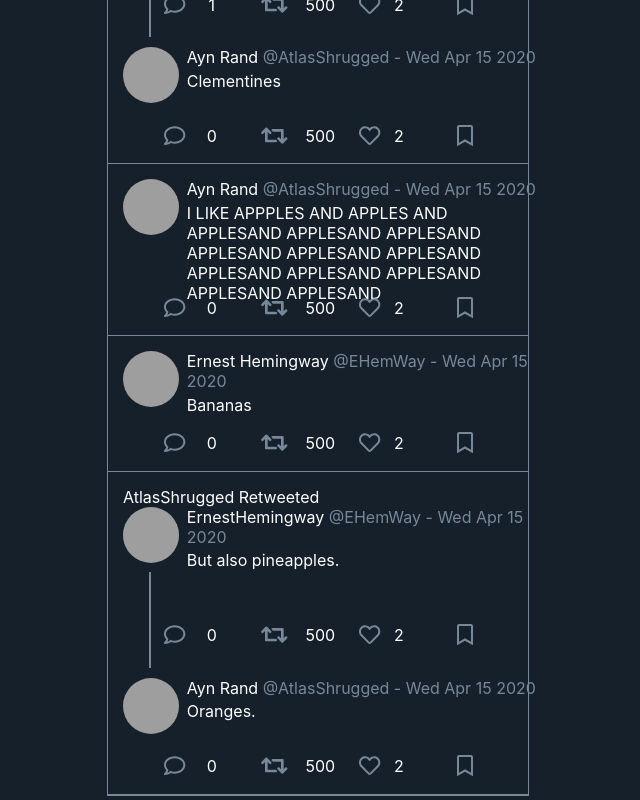
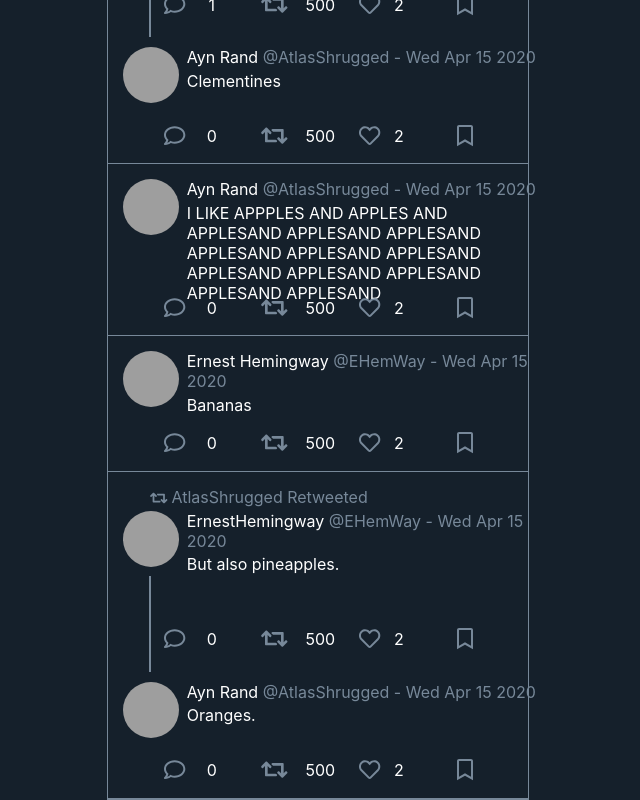
Before and after one commit to jadk97/tweeter-2.0, a React (Create React App) app: page /home in a window 1280 px wide. Shown: the part 730-1530 px from the top of the page, without its empty margins (277-917 px from the left). Built offline with nearby package versions, Linux system fonts and the light colour scheme; grey boxes are pictures that could not be loaded.

Commit message:
added some styling to labels indicating when a tweet has been retweeted by a given user

```diff
--- a/src/components/Tweet.css
+++ b/src/components/Tweet.css
@@ -244,3 +244,13 @@ text-align: right;
     text-decoration: underline;
     text-decoration-thickness: 2px;
   }
+
+  .tweet-retweeted{
+    color: lightslategray;
+    margin-left: 7%;
+    margin-bottom: 1%;
+  }
+
+  .tweet-retweeted span{
+    padding-left:1%;
+  }
--- a/src/components/Tweet.js
+++ b/src/components/Tweet.js
@@ -117,15 +117,15 @@ const Tweet = ({ tweet, focusedView, childTweetToFocus }) => {
   })
 
   let retweetIndicator;
-  if(tweet.retweetedBy.length > 0){
+  if (tweet.retweetedBy.length > 0) {
     console.log("the tweet has been retweeted");
-    if(tweet.retweetedBy.includes(userProfile.creatorHandle)){
+    if (tweet.retweetedBy.includes(userProfile.creatorHandle)) {
       retweetIndicator = "You retweeted this";
     }
-    else if(tweet.retweetedBy.length === 1 && !tweet.retweetedBy.includes(userProfile.creatorHanlde)){
+    else if (tweet.retweetedBy.length === 1 && !tweet.retweetedBy.includes(userProfile.creatorHanlde)) {
       retweetIndicator = `${tweet.retweetedBy[0]} Retweeted`;
     }
-    else{
+    else {
       let isPlural = (tweet.retweetedBy.length - 2) > 1;
       tweet.retweetedBy.length > 2 ? retweetIndicator = `${tweet.retweetedBy.slice(-2).join(", ")} & ${tweet.retweetedBy.length - 2} ${isPlural ? "others Retweeted" : "other Retweeted"}` : retweetIndicator = `${tweet.retweetedBy.join(" & ")} Retweeted`;
     }
@@ -164,8 +164,16 @@ const Tweet = ({ tweet, focusedView, childTweetToFocus }) => {
 
       <div className={`tweet-container ${focusedView ? "__focused" : ""} ${tweet.replies && tweet.replies.length > 0 ? "__replied" : ""}`} onClick={(event) => clickHandler(event)}>
         {retweetIndicator && (
-          <div>{retweetIndicator}</div>
-          ) }
+          <div className="tweet-retweeted">
+            <FontAwesomeIcon
+              icon={faRetweet}
+              size="sm"
+              color="#778899"
+              className="retweet-icon"
+            />
+            <span>{retweetIndicator}</span>
+          </div>
+        )}
         {focusedView ? (
           <React.Fragment>
             <div className="tweet-content">
```
